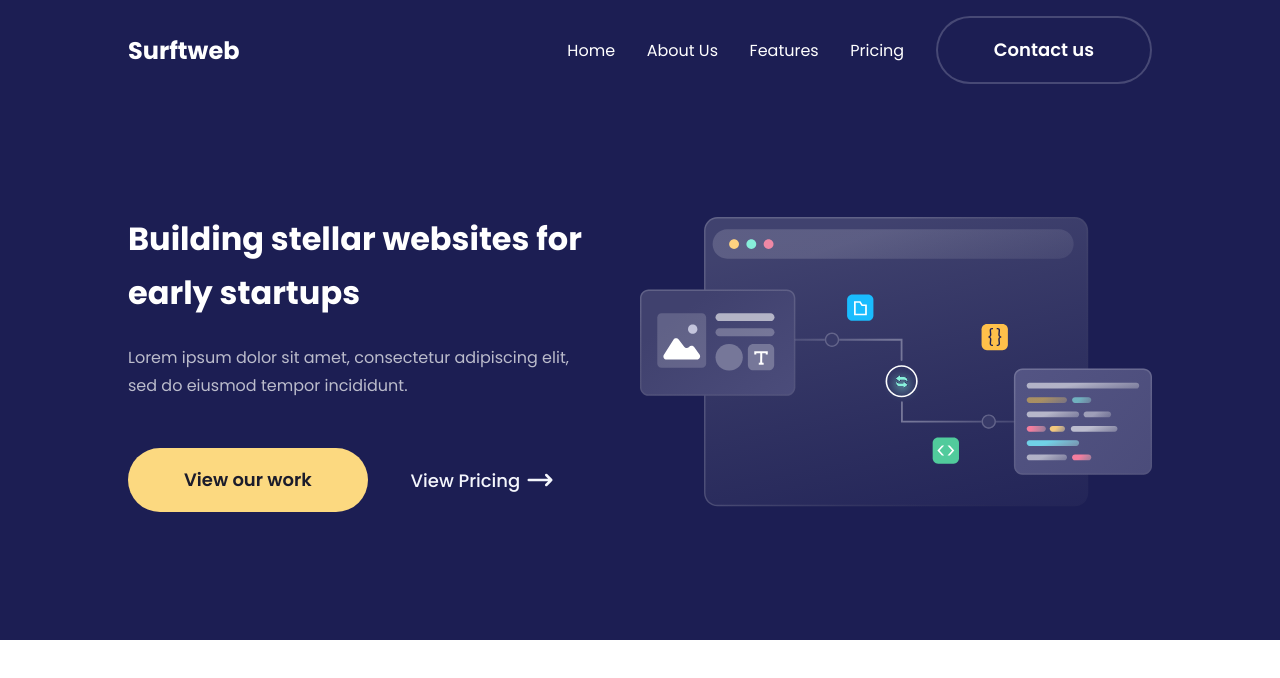
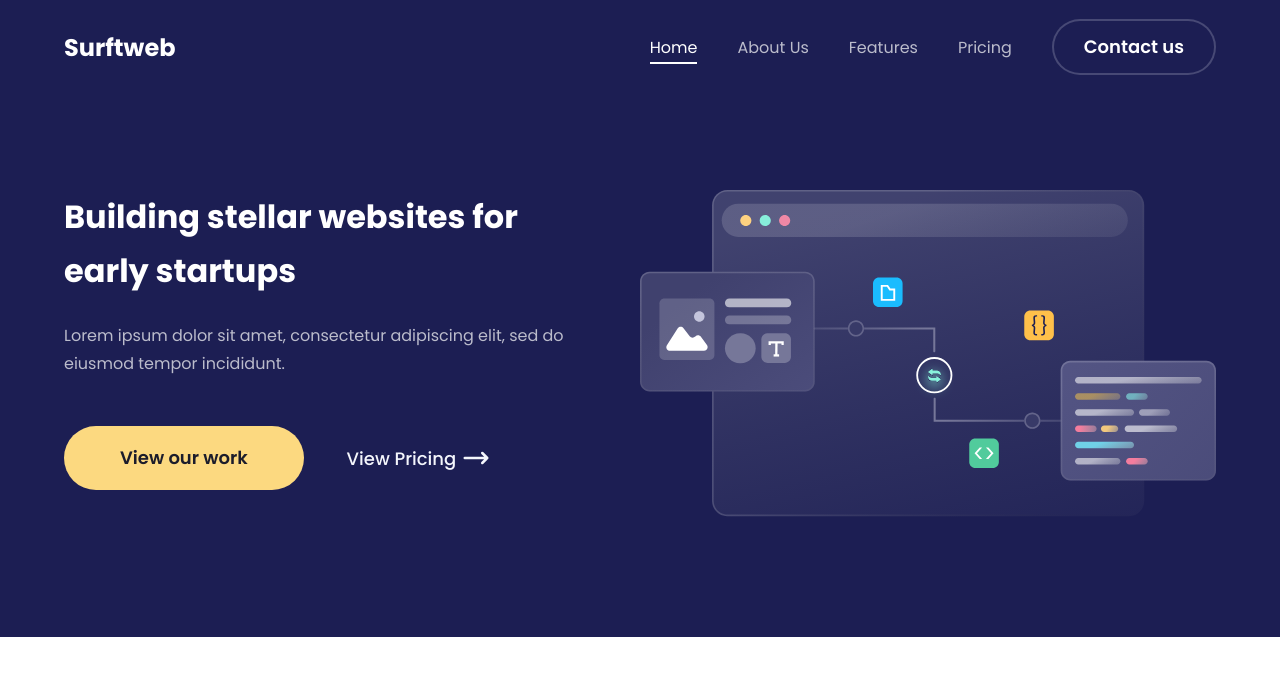
Before and after one commit to ebokes/surftweb, a React (Create React App) app: page / in a window 1280 px wide. Shown: the top 678 px of the page. Built offline with nearby package versions, Linux system fonts and the light colour scheme.

Commit message:
update navbar to make it mobile responsive

```diff
--- a/src/App.js
+++ b/src/App.js
@@ -11,6 +11,7 @@ const theme = {
     primary3: "#2405F2",
     primary4: "#EEF4FA",
     secondary1: "#FCD980",
+    secondary2: "#FDE4A6",
     tertiary1: "#F4F6FC",
     tertiary2: "#FFF",
     tertiary3: "#000",
--- a/src/components/LandingPage.js
+++ b/src/components/LandingPage.js
@@ -1,6 +1,6 @@
 import React from "react";
 import { Left, Right, Row } from "../styles/LandingPage.styled";
-import { Container, BackdropLContainer } from "../styles/Container.styled";
+import { Container, BackdropContainer } from "../styles/Container.styled";
 import { HiOutlineArrowNarrowRight } from "react-icons/hi";
 import illustration from "../assets/images/Illustration.svg";
 import { Button } from "../styles/Button.styled";
@@ -8,7 +8,7 @@ import { Button } from "../styles/Button.styled";
 const LandingPage = () => {
   return (
     <div>
-      <BackdropLContainer>
+      <BackdropContainer>
         <Container>
           <Row>
             <Left>
@@ -31,7 +31,7 @@ const LandingPage = () => {
             </Right>
           </Row>
         </Container>
-      </BackdropLContainer>
+      </BackdropContainer>
     </div>
   );
 };
--- a/src/components/Navbar.js
+++ b/src/components/Navbar.js
@@ -1,13 +1,21 @@
-import { Container } from "../styles/Container.styled";
-import {
-  BackdropContainer,
-  NavbarContent,
-  Logo,
-  Links,
-} from "../styles/Navbar.styled";
+// import { useState } from "react";
+import { BackdropContainer, Container } from "../styles/Container.styled";
+import { NavbarContent, Logo, Links } from "../styles/Navbar.styled";
 import { Button } from "../styles/Button.styled";
+import { GiHamburgerMenu } from "react-icons/gi";
+import { MdOutlineClose } from "react-icons/md";
 
 const Navbar = () => {
+  //   const [onIconClick, setOnIconClick] = useState(false);
+  //   const handleClick = () => setOnIconClick(!onIconClick);
+  //   const closeMenuLink = () => setOnIconClick(true);
+
+  //   {
+  /* <ul className={onClick ? "openMenu" : "closeMenu"}> */
+  //   }
+  //   {
+  /* <a onClick={closeMenuLink} className="active" href="/"> */
+  //   }
   return (
     <div>
       <BackdropContainer>
@@ -16,11 +24,12 @@ const Navbar = () => {
             <Logo>
               <h2>Surftweb</h2>
             </Logo>
-            <div>
+            <nav>
               <Links>
-                <ul>
                 <li>
-                    <a href="/">Home</a>
+                  <a className="active" href="/">
+                    Home
+                  </a>
                 </li>
                 <li>
                   <a href="/aboutus">About Us</a>
@@ -29,14 +38,22 @@ const Navbar = () => {
                   <a href="/features">Features</a>
                 </li>
                 <li>
-                    <a href="pricing">Pricing</a>
+                  <a href="/pricing">Pricing</a>
                 </li>
-                </ul>
               </Links>
-              <Button bg="#1C1E53" color="#fff" border=" 2px solid #F4F6FC33">
+              {/* <GiHamburgerMenu />
+              <MdOutlineClose /> */}
+              <Button
+                bg="#1C1E53"
+                color="#fff"
+                border="2px solid #F4F6FC33"
+                padding="1rem 3rem"
+                bgh="rgba(255, 255, 255, 0.1)"
+                href="/contactus"
+              >
                 Contact us
               </Button>
-            </div>
+            </nav>
           </NavbarContent>
         </Container>
       </BackdropContainer>
--- a/src/styles/Button.styled.js
+++ b/src/styles/Button.styled.js
@@ -4,10 +4,14 @@ export const Button = styled.a`
   color: ${({ color }) => color || "#1B1C2B"};
   background-color: ${({ bg }) => bg || "#FCD980"};
   border: ${({ border }) => border || "none"};
-  padding: 1.6rem 5.6rem;
+  padding: ${({ padding }) => padding || "1.6rem 5.6rem"};
   display: inline-block;
   border-radius: 4.1rem;
   font-weight: 600;
   line-height: 3.2rem;
   font-size: 1.8rem;
+
+  &:hover {
+    background-color: ${({ bgh }) => bgh || "#FDE4A6"};
+  }
 `;
--- a/src/styles/Container.styled.js
+++ b/src/styles/Container.styled.js
@@ -2,11 +2,13 @@ import styled from "styled-components";
 
 export const Container = styled.div`
   max-width: 120rem;
-  width: 80%;
+  width: 90%;
   margin: 0 auto;
+  /* border: 2px solid green; */
 `;
 
-export const BackdropLContainer = styled.div`
+export const BackdropContainer = styled.div`
   background-color: ${({ theme }) => theme.colors.primary2};
   color: ${({ theme }) => theme.colors.tertiary2};
+  /* border: 2px solid red; */ ;
 `;
--- a/src/styles/GlobalStyles.js
+++ b/src/styles/GlobalStyles.js
@@ -20,9 +20,7 @@ a{
 
 ul{
     list-style-type: none;
-    display: flex;
-    justify-content: space-evenly;
-    width: 40rem;
+
 }
 
 body {
--- a/src/styles/LandingPage.styled.js
+++ b/src/styles/LandingPage.styled.js
@@ -3,7 +3,7 @@ import styled from "styled-components";
 export const Row = styled.div`
   display: flex;
   justify-content: space-between;
-  padding: 12.8rem 0;
+  padding: 19rem 0 12rem 0;
 
   @media (max-width: ${({ theme }) => theme.mediaQuery.mobile}) {
     flex-direction: column;
@@ -62,12 +62,12 @@ export const Right = styled.div`
   display: flex;
   align-self: center;
 
-  @media (max-width: ${({ theme }) => theme.mediaQuery.mobile}) {
-    display: none;
-  }
-
   img {
     max-width: 100%;
     align-self: center;
   }
+
+  @media (max-width: ${({ theme }) => theme.mediaQuery.mobile}) {
+    display: none;
+  }
 `;
--- a/src/styles/Navbar.styled.js
+++ b/src/styles/Navbar.styled.js
@@ -1,27 +1,72 @@
 import styled from "styled-components";
-
-export const BackdropContainer = styled.div`
-  background-color: ${({ theme }) => theme.colors.primary2};
-  color: ${({ theme }) => theme.colors.tertiary2};
-`;
 
 export const NavbarContent = styled.div`
   display: flex;
   justify-content: space-between;
   align-items: center;
   padding-top: 1.6rem;
-  div {
+  position: fixed;
+  height: 7.8rem;
+  background-color: ${({ theme }) => theme.colors.primary2};
+  width: 90%;
+  max-width: 120rem;
+  margin: 0 auto;
+  /* border: 2px solid yellow; */
+
+  nav {
     display: flex;
     justify-content: space-evenly;
     align-items: center;
+
+    @media (max-width: ${({ theme }) => theme.mediaQuery.mobile}) {
+      display: none;
+    }
   }
 `;
 
 export const Logo = styled.span`
   width: 10%;
 `;
-export const Links = styled.div`
-  a {
-    color: ${({ theme }) => theme.colors.tertiary2};
+export const Links = styled.ul`
+    display: flex;
+
+    li {
+      margin-right: 4rem;
+
+        @media (max-width: ${({ theme }) => theme.mediaQuery.tablet}) {
+          margin-right: 1.5rem;
+      }
+      }
+      a {
+        color: ${({ theme }) => theme.colors.tertiary5};
+        transition: all 0.1s;
+      }
+
+      a.active,
+      a:hover {
+        border-bottom: 0.2rem solid;
+        padding-bottom: 0.3rem;
+        color: ${({ theme }) => theme.colors.tertiary2};
+      }
+    }
+
+    /* .openMenu {
+      display: none;
+
+      @media (max-width: ${({ theme }) => theme.mediaQuery.tablet}) {
+        display: block;
+      } */
   }
+  /* position: fixed; */
+  /* inset: 0 0 0 50%;
+      background-color: ${({ theme }) => theme.colors.tertiary4}; */
+  /* background-color: hsl(0 0 100% /0.5);
+        backdrop-filter: 10rem; */
+  /* flex-direction: column;
+      align-items: flex-end;
+      width: 20rem;
+      height: 20rem;
+      padding: min(30vh 10rem) 2rem;
+    } */
+  /* } */
 `;
```
Lines whose indentation alone changed are shown as unchanged.
